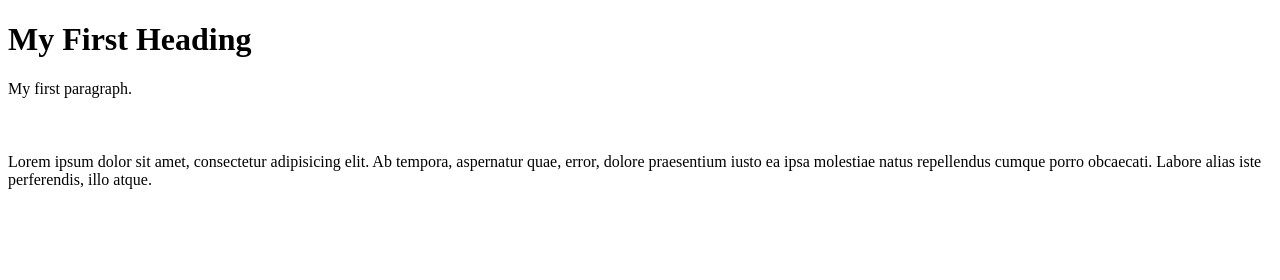
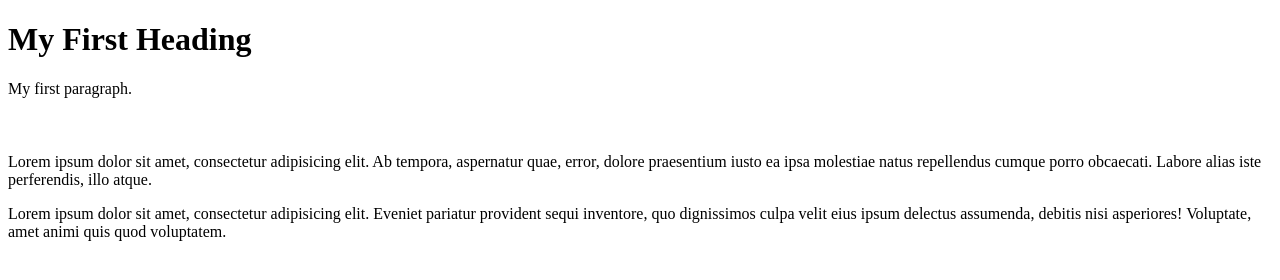
Before and after one commit to Rubaiyeth/first, a plain HTML site: page index.html in a window 1280 px wide. Drawn offline with Linux system fonts and the light colour scheme.

Commit message:
adding some text

```diff
--- a/index.html
+++ b/index.html
@@ -9,5 +9,6 @@
 <div class="f"></div>
 <img src="" alt="">
 <p>Lorem ipsum dolor sit amet, consectetur adipisicing elit. Ab tempora, aspernatur quae, error, dolore praesentium iusto ea ipsa molestiae natus repellendus cumque porro obcaecati. Labore alias iste perferendis, illo atque.</p>
+<p>Lorem ipsum dolor sit amet, consectetur adipisicing elit. Eveniet pariatur provident sequi inventore, quo dignissimos culpa velit eius ipsum delectus assumenda, debitis nisi asperiores! Voluptate, amet animi quis quod voluptatem.</p>
 </body>
 </html>
```
Also changed, not shown: 1 other file.
